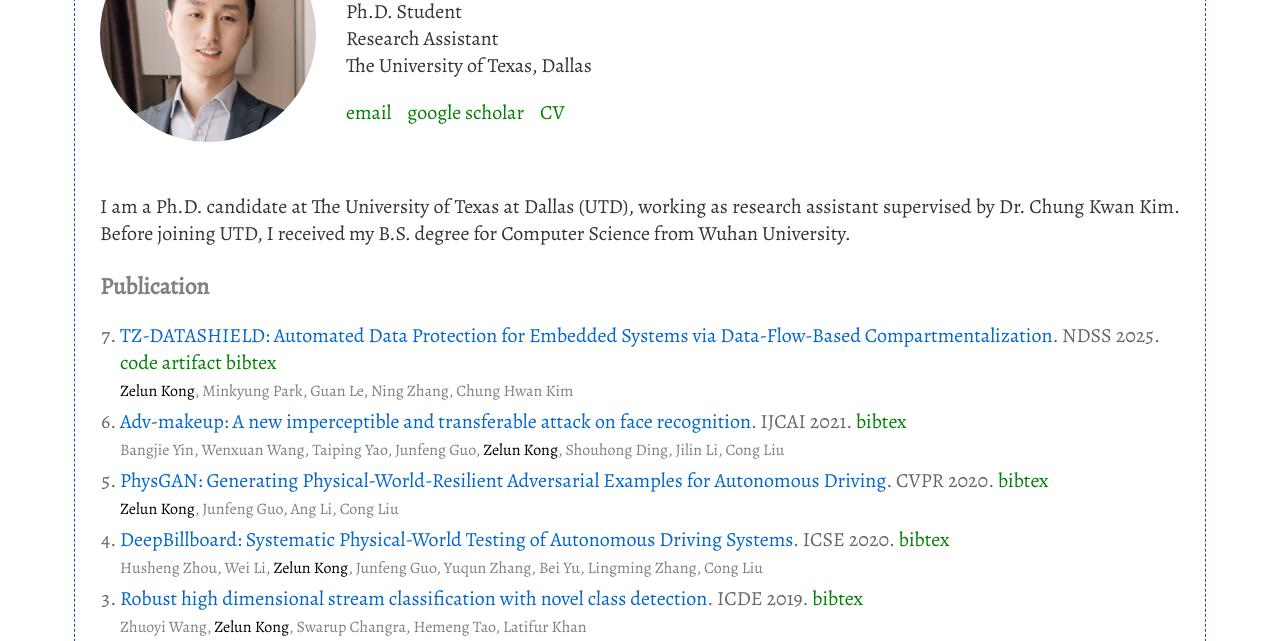
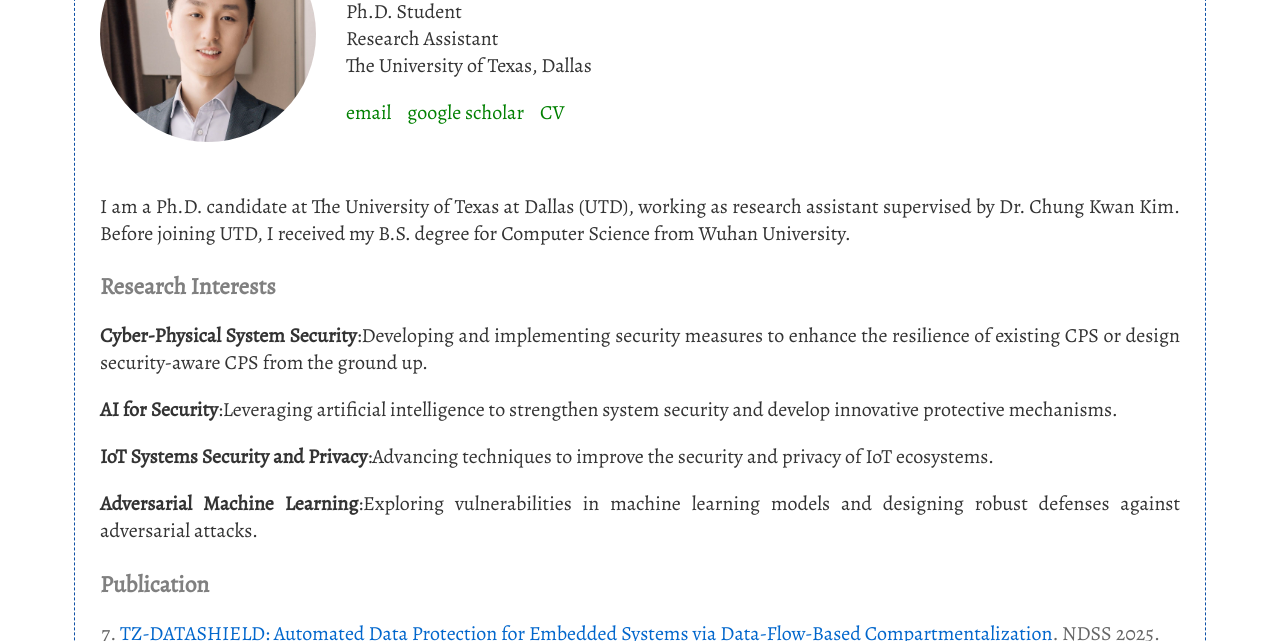
Before and after one commit to lz3450/lz3450.github.io, a plain HTML site: page index.html in a window 1280 px wide. Shown: the part 100-741 px from the top of the page. Drawn offline with nearby package versions, Linux system fonts and the light colour scheme.

Commit message:
research interests

```diff
--- a/index.html
+++ b/index.html
@@ -47,6 +47,17 @@
       <p> I am a Ph.D. candidate at The University of Texas at Dallas (UTD), working as research assistant supervised by Dr. Chung Kwan Kim.
         Before joining UTD, I received my B.S. degree for Computer Science from Wuhan University.
       </p>
+
+      <div class=section>
+        <h3>Research Interests</h3>
+        <p><b>Cyber-Physical System Security</b>:Developing and implementing security measures to enhance the resilience of existing CPS or design security-aware CPS from the ground up.</p>
+
+        <p><b>AI for Security</b>:Leveraging artificial intelligence to strengthen system security and develop innovative protective mechanisms.</p>
+
+        <p><b>IoT Systems Security and Privacy</b>:Advancing techniques to improve the security and privacy of IoT ecosystems.</p>
+
+        <p><b>Adversarial Machine Learning</b>:Exploring vulnerabilities in machine learning models and designing robust defenses against adversarial attacks.</p>
+      </div>
 
       <div class=section>
         <h3>Publication</h3>
```
